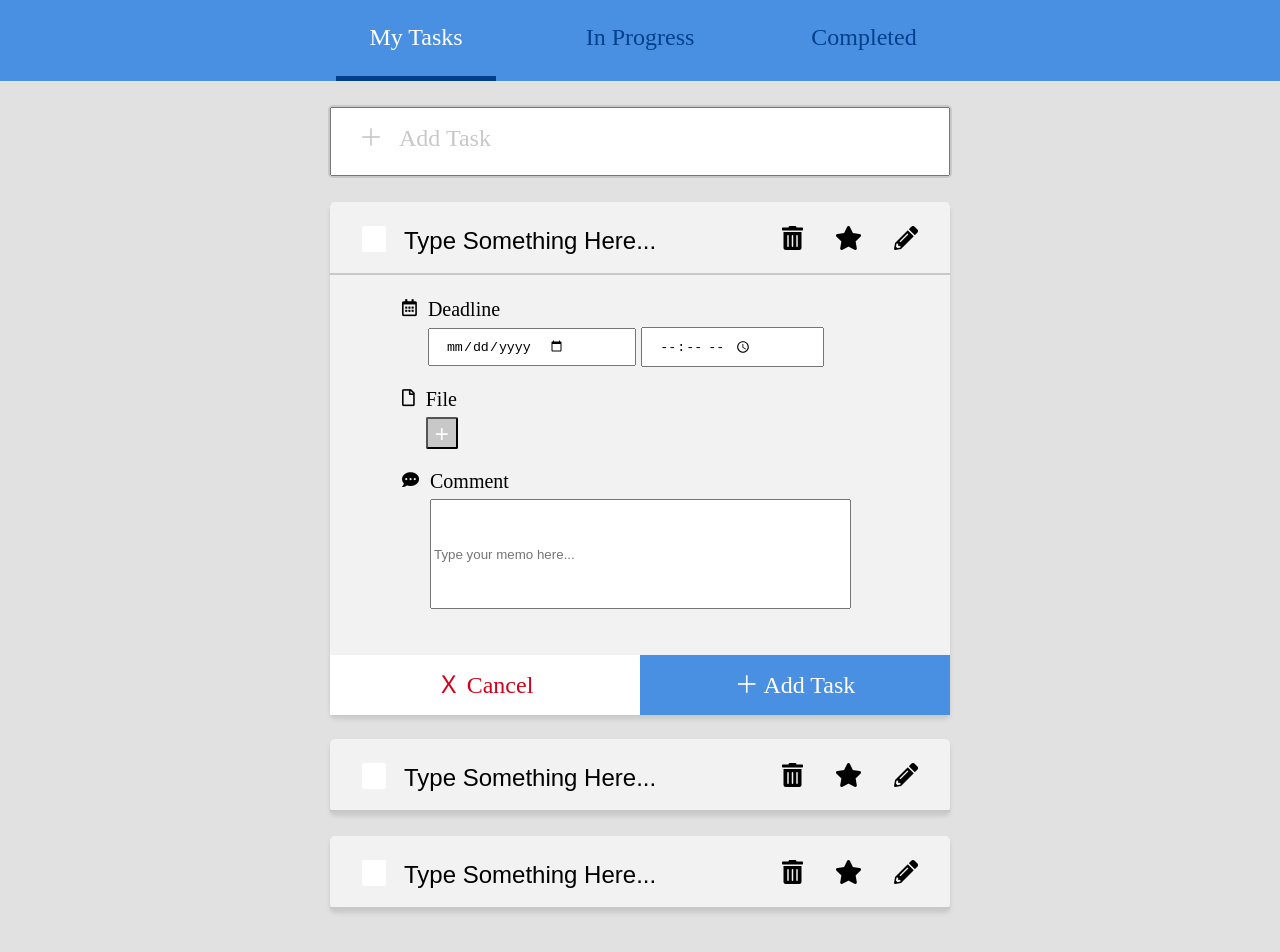
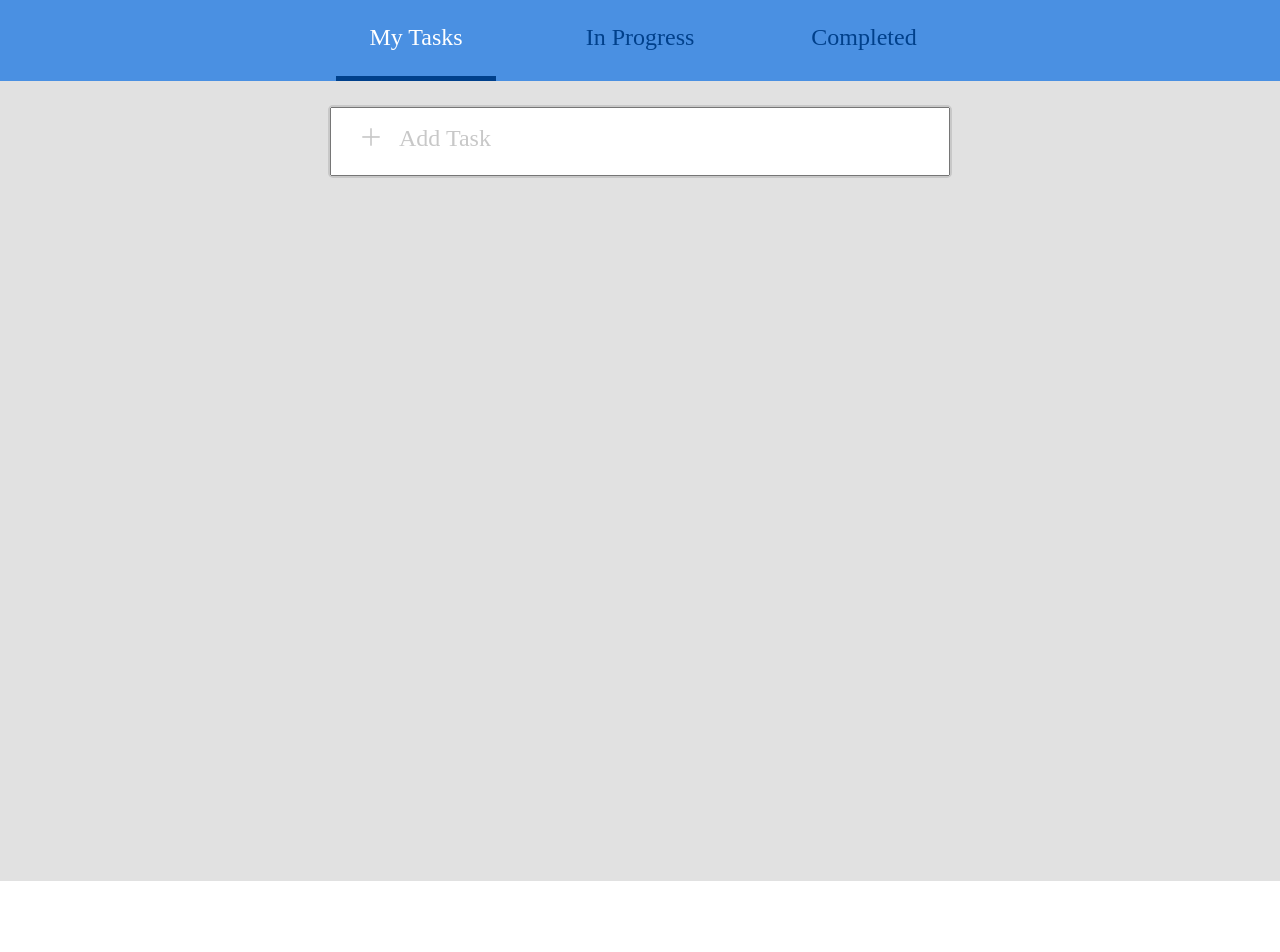
Before and after one commit to cocolin041/to-do-list, a plain HTML site: page index.html in a window 1280 px wide. After the commit the page ends 881 px from the top, so only its background shows below. Drawn offline with Linux system fonts and the light colour scheme.

Commit message:
version 1.0

```diff
--- a/index.html
+++ b/index.html
@@ -21,182 +21,15 @@
   <main>
     <div id="to-do-list">
 
-      <!--add-->
+      <!--add task-->
       <div id="add-task" onclick="addTask(this);">
         <span id="plus">＋</span>
         <input type="text" placeholder="Add Task">
       </div>
-      <!--every timeclick add task, will create an add-active-->
-      <!--add active: this is for new note-->
-
-
-      <div class="add-active" draggable="true" ondragstart="drag(event)">
-
-        <div class="bg-title">
-          <div class = "title-left" onclick = "check(this);">
-            <i class="fas fa-check"></i>
-          </div>
-          <div class="title-right">
-            <input type="text" placeholder="Type Something Here...">
-            <i class="fas fa-pencil-alt pen" onclick="editTask(this);"></i>
-            <i class="fas fa-star star star-black"></i>
-            <i class="fas fa-trash-alt" onclick="Delete(this);"></i>
-            <div class="icon-on-title">
-              <i class="far fa-calendar-alt"></i>
-              <i class="far fa-file"></i>
-              <i class="fas fa-comment-dots"></i>
-            </div>
-          </div>
-        </div>
-
-        <div class="bg-content">
-          <div class="deadline">
-            <i class="far fa-calendar-alt"></i>
-            <div>
-              <div>Deadline</div>
-              <input type="date" placeholder="yyyy/mm/dd">
-              <input type="time" placeholder="hh/mm">
-            </div>
-          </div>
-
-          <div class="file-upload">
-            <i class="far fa-file"></i>
-            <div>
-              <div>File</div>
-              <button>&#x2B</button>
-            </div>
-          </div>
-
-          <div class="comment">
-            <i class="fas fa-comment-dots"></i>
-            <div>
-              <div>Comment</div>
-              <input type="text" placeholder="Type your memo here...">
-            </div>
-          </div>
-
-        </div>
-
-
-        <div class="cancel-add-btn">
-          <button class="cancel-btn" onclick="Cancel(this);">Ｘ Cancel</button>
-          <button class="add-btn" onclick="Save(this);">＋ Add Task</button>
-        </div>
-
-      </div>
-
-      <div class="exist-task" draggable="true" ondragstart="drag(event)" ondragover="createDiv(event)">
-
-        <div class="bg-title">
-          <div class = "title-left" onclick = "check(this);">
-            <i class="fas fa-check"></i>
-          </div>
-          <div class="title-right">
-            <input type="text" placeholder="Type Something Here...">
-            <i class="fas fa-pencil-alt pen" onclick="editTask(this);"></i>
-            <i class="fas fa-star star star-black"></i>
-            <i class="fas fa-trash-alt" onclick="Delete(this);"></i>
-            <div class="icon-on-title">
-              <i class="far fa-calendar-alt"></i>
-              <i class="far fa-file"></i>
-              <i class="fas fa-comment-dots"></i>
-            </div>
-          </div>
-        </div>
-
-        <div class="bg-content">
-          <div class="deadline">
-            <i class="far fa-calendar-alt"></i>
-            <div>
-              <div>Deadline</div>
-              <input type="date" placeholder="yyyy/mm/dd">
-              <input type="time" placeholder="hh/mm">
-            </div>
-          </div>
-
-          <div class="file-upload">
-            <i class="far fa-file"></i>
-            <div>
-              <div>File</div>
-              <button>&#x2B</button>
-            </div>
-          </div>
-
-          <div class="comment">
-            <i class="fas fa-comment-dots"></i>
-            <div>
-              <div>Comment</div>
-              <input type="text" placeholder="Type your memo here...">
-            </div>
-          </div>
-
-        </div>
-
-
-        <div class="cancel-add-btn">
-          <button class="cancel-btn" onclick="Cancel(this);">Ｘ Cancel</button>
-          <button class="add-btn" onclick="Save(this);">＋ Save</button>
-        </div>
-
-      </div>
-
-      <div class="exist-task" draggable="true" ondragstart="drag(event)" ondragover="createDiv(event)">
-
-          <div class="bg-title">
-            <div class = "title-left" onclick = "check(this);">
-              <i class="fas fa-check"></i>
-            </div>
-            <div class="title-right">
-              <input type="text" placeholder="Type Something Here...">
-              <i class="fas fa-pencil-alt pen" onclick="editTask(this);"></i>
-              <i class="fas fa-star star star-black"></i>
-              <i class="fas fa-trash-alt" onclick="Delete(this);"></i>
-              <div class="icon-on-title">
-                <i class="far fa-calendar-alt"></i>
-                <i class="far fa-file"></i>
-                <i class="fas fa-comment-dots"></i>
-              </div>
-            </div>
-          </div>
-
-          <div class="bg-content">
-            <div class="deadline">
-              <i class="far fa-calendar-alt"></i>
-              <div>
-                <div>Deadline</div>
-                <input type="date" placeholder="yyyy/mm/dd">
-                <input type="time" placeholder="hh/mm">
-              </div>
-            </div>
-
-            <div class="file-upload">
-              <i class="far fa-file"></i>
-              <div>
-                <div>File</div>
-                <button>&#x2B</button>
-              </div>
-            </div>
-
-            <div class="comment">
-              <i class="fas fa-comment-dots"></i>
-              <div>
-                <div>Comment</div>
-                <input type="text" placeholder="Type your memo here...">
-              </div>
-            </div>
-
-          </div>
-
-
-          <div class="cancel-add-btn">
-            <button class="cancel-btn" onclick="Cancel(this);">Ｘ Cancel</button>
-            <button class="add-btn" onclick="Save(this);">＋ Save</button>
-          </div>
-
-        </div>
+      <!--every time click add task, will create an add-active-->
+      <!--every time click save, the class will change into exist-task-->
 
       <div id="count-task"></div>
-    <!---->
     </div>
 
   </main>
@@ -211,5 +44,4 @@
   <script src="./src/check.js"></script>
   <script src="./src/taskStatus.js"></script>
   <script src="./src/count_task.js"></script>
-  <script src="./src/dragEvent.js"></script>
 </body>
--- a/src/dragEvent.js
+++ b/src/dragEvent.js
@@ -1,20 +1,36 @@
 function drag(ev) {
-  ev.dataTransfer.setData("div", ev.target);
+  ev.target.id = "drag";
+  ev.dataTransfer.setData("div", ev.target.id);
 }
 function createDiv(ev) {
   var check_new_div = document.getElementsByClassName("new-div");
   if (check_new_div.length === 0) {
     var this_task = ev.target;
     var new_div = document.createElement("DIV");
-    new_div.addEventListener("ondrop")
+    new_div.addEventListener("ondrop", drop(event));
+    new_div.addEventListener("ondragover", allowDrop(event));
     new_div.className = "new-div";
     ev.target.parentElement.parentElement.insertBefore(new_div, ev.target.parentElement);
 
   } else {
+
+
     check_new_div[0].remove();
     var this_task = ev.target;
     var new_div = document.createElement("DIV");
     new_div.className = "new-div";
     ev.target.parentElement.parentElement.insertBefore(new_div, ev.target.parentElement);
+
   }
 }
+function allowDrop(ev) {
+  ev.preventDefault();
+}
+function drop(ev) {
+  console.log("drop");
+
+  ev.preventDefault();
+  var data = ev.dataTransfer.getData("div");
+  ev.target.appendChild(document.getElementById(data));
+
+}
```
